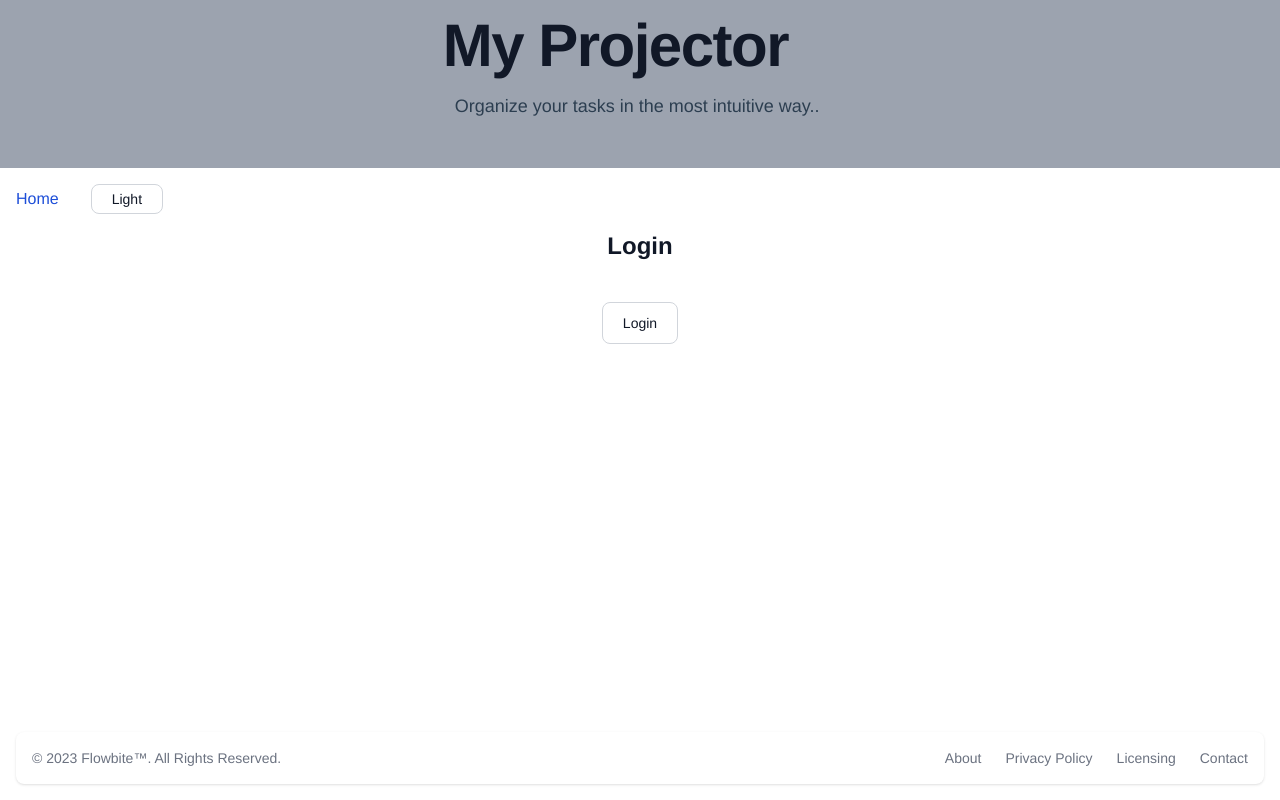
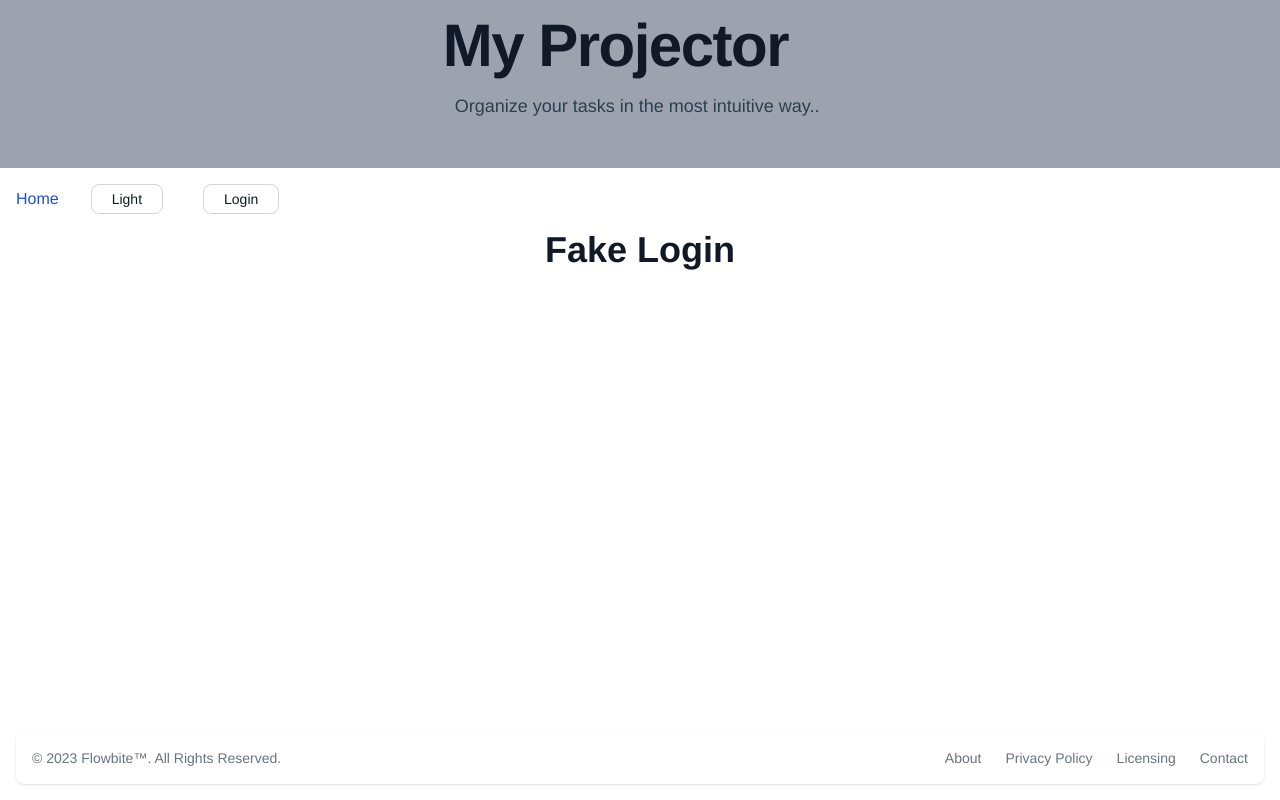
Before and after one commit to Tpseftel/myprojector, a Vue app: page /login in a window 1280 px wide. Built offline with nearby package versions, Linux system fonts and the light colour scheme; no server answers.

Commit message:
Refactor

```diff
--- a/src/App.vue
+++ b/src/App.vue
@@ -14,17 +14,11 @@ import MainHeader from "@/components/MainHeader.vue";
 import MainFooter from "@/components/MainFooter.vue";
 import MainNavBar from "@/components/MainNavBar.vue";
 
-import { onMounted, ref } from "vue";
-import { useUserStore } from "@/stores/user";
-const userStore = useUserStore();
+import { ref } from "vue";
 const isDark = ref(false);
 
-onMounted(async () => {
-  await userStore.loginUser();
-});
-
-const handleTheme = (off) => {
-  isDark.value = off;
+const handleTheme = (dark) => {
+  isDark.value = dark;
 };
 </script>
 
--- a/src/components/CustomForm.vue
+++ b/src/components/CustomForm.vue
@@ -119,14 +119,14 @@ const validateForm = () => {
   return errors.name.length > 0;
 };
 
-const addProject = () => {
-  projectStore.addProject(currentProject);
+const addProject = async () => {
+ await projectStore.addProject(currentProject);
   currentProject.name = "";
   currentProject.description = "";
 };
 
-const editProject = (projectId) => {
-  projectStore.updateProject(projectId, currentProject);
+const editProject = async(projectId) => {
+  await projectStore.updateProject(projectId, currentProject);
   // Refresh Form
   currentProject.name = "";
   currentProject.description = "";
--- a/src/components/MainNavBar.vue
+++ b/src/components/MainNavBar.vue
@@ -62,6 +62,24 @@
               {{ isDark ? 'Dark' : 'Light' }}
             </button>
           </div>
+          <div v-if="!userStore.authUser">
+            <button
+              type="button"
+              @click="userStore.loginUser"
+              class="text-gray-900 mb-0 bg-white border border-gray-300 focus:outline-none hover:bg-gray-100 focus:ring-4 focus:ring-gray-100 font-medium rounded-lg text-sm px-5 py-1 me-2  dark:bg-gray-800 dark:text-white dark:border-gray-600 dark:hover:bg-gray-700 dark:hover:border-gray-600 dark:focus:ring-gray-700"
+            >
+              Login
+            </button>
+          </div>
+          <div v-if="userStore.authUser">
+            <button
+              type="button"
+              @click="logout"
+              class="text-gray-900 mb-0 bg-white border border-gray-300 focus:outline-none hover:bg-gray-100 focus:ring-4 focus:ring-gray-100 font-medium rounded-lg text-sm px-5 py-1 me-2  dark:bg-gray-800 dark:text-white dark:border-gray-600 dark:hover:bg-gray-700 dark:hover:border-gray-600 dark:focus:ring-gray-700"
+            >
+              Logout
+            </button>
+          </div>
         </div>
       </div>
     </div>
@@ -71,6 +89,7 @@
 <script setup>
 import {ref, defineEmits} from "vue"
 import { useUserStore } from "@/stores/user";
+import router from "@/router"
 
 const emit = defineEmits(['toggleTheme'])
 
@@ -78,9 +97,12 @@ const userStore = useUserStore();
 const isDark = ref(false);
 
 const toggleTheme = () => {
-  console.log('hello');
-
   isDark.value = !isDark.value;
   emit('toggleTheme', isDark.value)
 }
+
+const logout = () => {
+  userStore.logoutUser();
+   router.push('/login')
+}
 </script>
--- a/src/components/TaskList.vue
+++ b/src/components/TaskList.vue
@@ -98,8 +98,6 @@ const sortedTasks = computed(() => {
 });
 
 const toggleIsDone = (task) => {
-  console.log("toggel");
-
   task.isDone
     ? taskStore.setTaskUndone(task.id)
     : taskStore.setTaskDone(task.id);
--- a/src/stores/task.js
+++ b/src/stores/task.js
@@ -12,9 +12,6 @@ export const useTaskStore = defineStore("taskStore", {
     tasks: [],
   }),
   getters: {
-    getTaskById: (state) => (taskId) => {
-      return state.tasks.find((task) => task.id === taskId);
-    },
     getTasksByProjectId: (state) => (projectId) => {
       return state.tasks.filter((task) => task.projectId === projectId);
     },
--- a/src/stores/user.js
+++ b/src/stores/user.js
@@ -26,5 +26,8 @@ export const useUserStore = defineStore("userStore", {
         console.error("Error logging in:", error);
       }
     },
+    logoutUser () {
+      this.authUser = null;
+    }
   },
 });
--- a/src/views/LoginView.vue
+++ b/src/views/LoginView.vue
@@ -2,13 +2,11 @@
   <div class="p-6.5 text-left flex flex-col justify-center">
     <div class="">
       <h3
-        class="text-2xl text-center font-semibold text-gray-900 dark:text-white"
+        class="text-4xl text-center font-semibold text-gray-900 dark:text-white"
       >
-        Login
+      Fake  Login
       </h3>
     </div>
-    <div class="w-[600px] py-10 m-auto">
-        <button type="button" class="text-gray-900 bg-white border border-gray-300 focus:outline-none hover:bg-gray-100 focus:ring-4 focus:ring-gray-100 font-medium rounded-lg text-sm px-5 py-2.5 me-2 mb-2 dark:bg-gray-800 dark:text-white dark:border-gray-600 block dark:hover:bg-gray-700 dark:hover:border-gray-600 dark:focus:ring-gray-700" style="margin:0px auto">Login</button>
-    </div>
+
   </div>
 </template>
```
